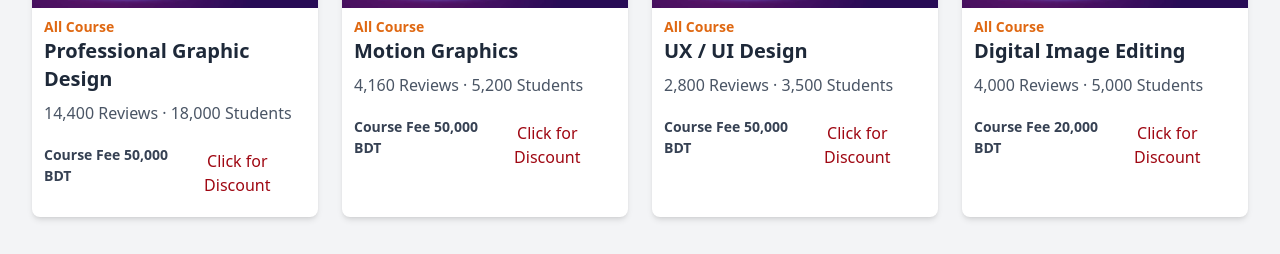
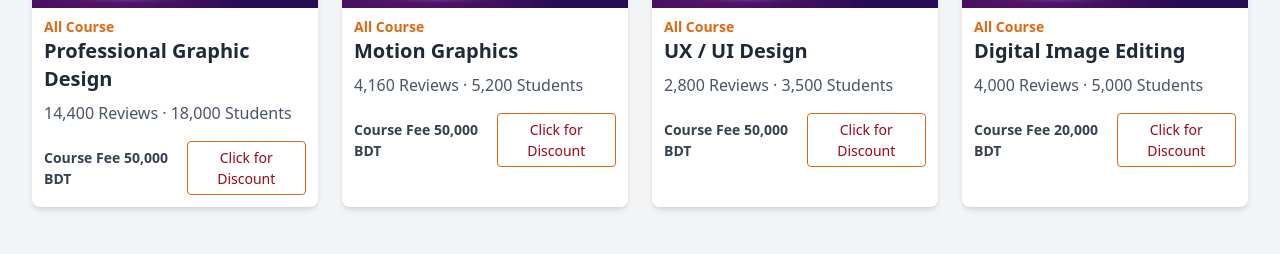
Before and after one commit to imrandev19/client, a React app: page / in a window 1280 px wide. Shown: the part 1007-1261 px from the top of the page. Built offline with nearby package versions, Linux system fonts and the light colour scheme; no server answers; the HTML template or start-up script is replaced by a standard one.

Commit message:
course add

```diff
--- a/src/components/CategoryCourses.jsx
+++ b/src/components/CategoryCourses.jsx
@@ -50,8 +50,8 @@ const CategoryCourses = () => {
                   · <span>{course.students} Students</span>
                 </div>
                 <div className="flex justify-between items-center pb-3">
-                    <div className="text-[14px] font-semibold text-gray-700 mb-4">Course Fee {course.fee}</div>
-                <button className="border-1px border-solid border-[#df6812] text-red-800 px-4 py-2 rounded hover:bg-[#df6812] transition">
+                    <div className="text-[14px] font-semibold text-gray-700 ">Course Fee {course.fee}</div>
+                <button className="block border-[1px]  border-[#df6812] text-red-800 px-[6px] py-[5px] rounded hover:bg-[#df6812] transition hover:cursor-pointer hover:text-white text-[14px] font-medium">
                   Click for Discount
                 </button>
                 </div>
```
Also changed, not shown: public/uploads/Check.png (added).
